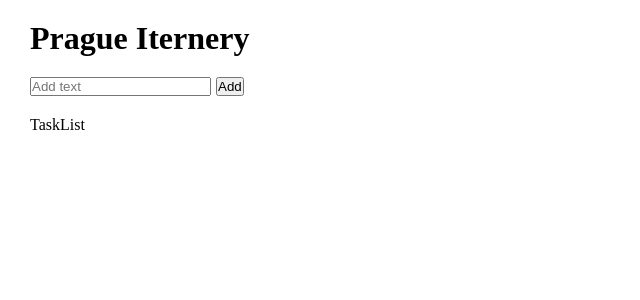
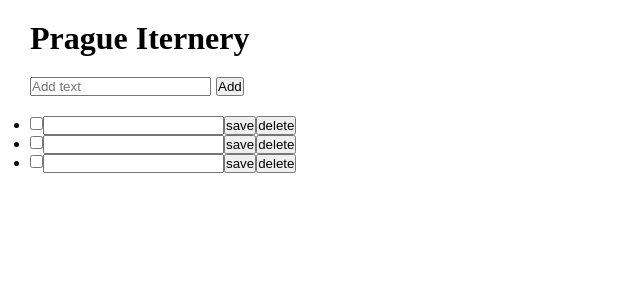
Before and after one commit to nickonyi/Reducer, a React (Vite) app: page / in a window 1280 px wide. Shown: the top 300 px of the page, without its empty margins (0-640 px from the left). Built offline with nearby package versions, Linux system fonts and the light colour scheme.

Commit message:
reducer code

```diff
--- a/src/App.jsx
+++ b/src/App.jsx
@@ -16,7 +16,7 @@ function App() {
       <h1>Prague Iternery</h1>
       <AddTask onAddTask={handleAddTask} />
       <TaskList
-        taks={tasks}
+        tasks={tasks}
         onChangeTask={handleChange}
         onDeleteTask={handleDelete}
       />
--- a/src/TaskList.jsx
+++ b/src/TaskList.jsx
@@ -1,10 +1,46 @@
 import React, { useState } from 'react';
 
-function Task({ tasks, onChangeTask, onDeleteTask }) {}
+function TaskList({ tasks, onChangeTask, onDeleteTask }) {
+  console.log(tasks);
 
-function TaskList({ tasks, onChangeTask, onDeleteTask }) {
+  return (
+    <ul>
+      {tasks.map((task) => {
+        return (
+          <li key={task.id}>
+            <Task task={task} onChange={onChangeTask} onDelete={onDeleteTask} />
+          </li>
+        );
+      })}
+    </ul>
+  );
+}
+
+function Task({ task, onChange, onDelete }) {
   const [editing, isEditing] = useState(false);
-  return <div>TaskList</div>;
+  let taskContent;
+  if (isEditing) {
+    taskContent = (
+      <>
+        <input type="text" />
+        <button>save</button>
+      </>
+    );
+  } else {
+    taskContent = (
+      <>
+        {task.text}
+        <button>Edit</button>
+      </>
+    );
+  }
+  return (
+    <label>
+      <input type="checkbox" name="" id="" />
+      {taskContent}
+      <button>delete</button>
+    </label>
+  );
 }
 
 export default TaskList;
```
